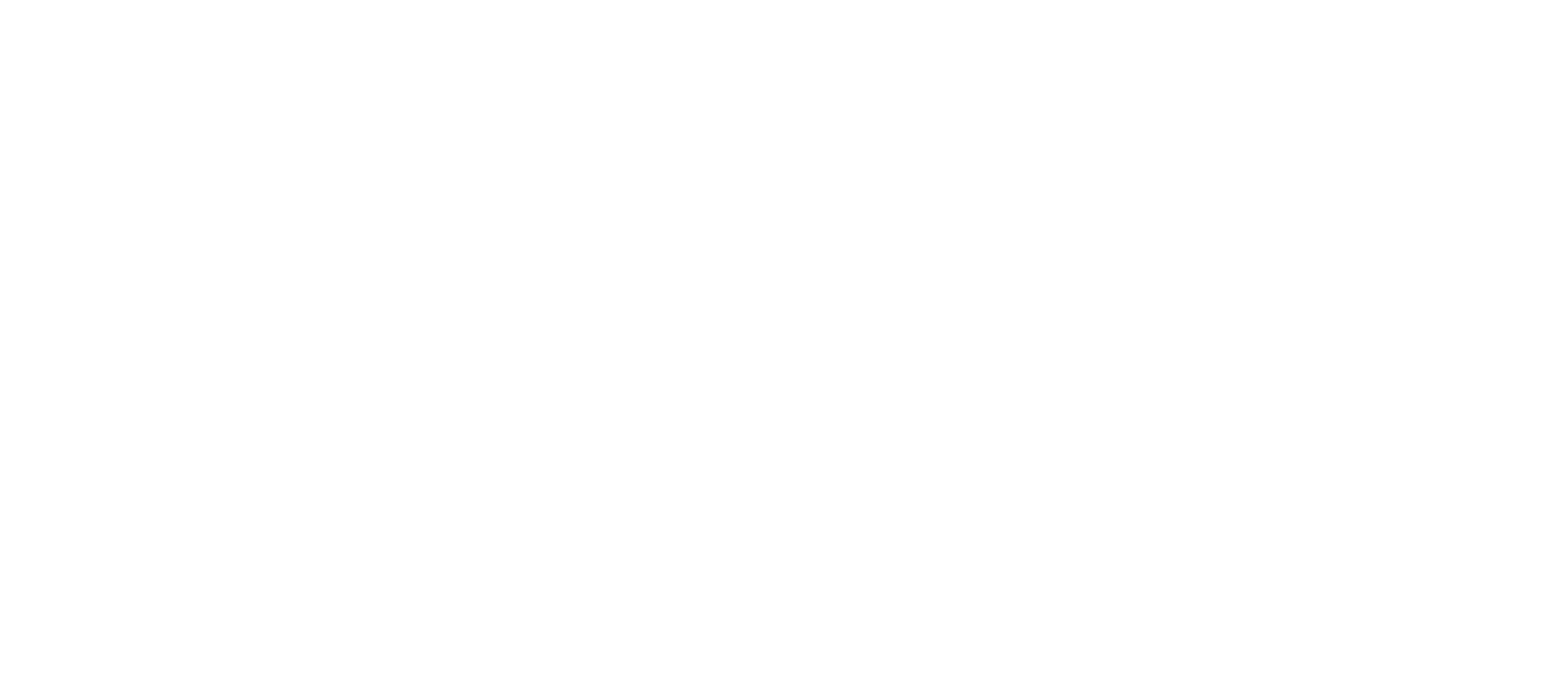
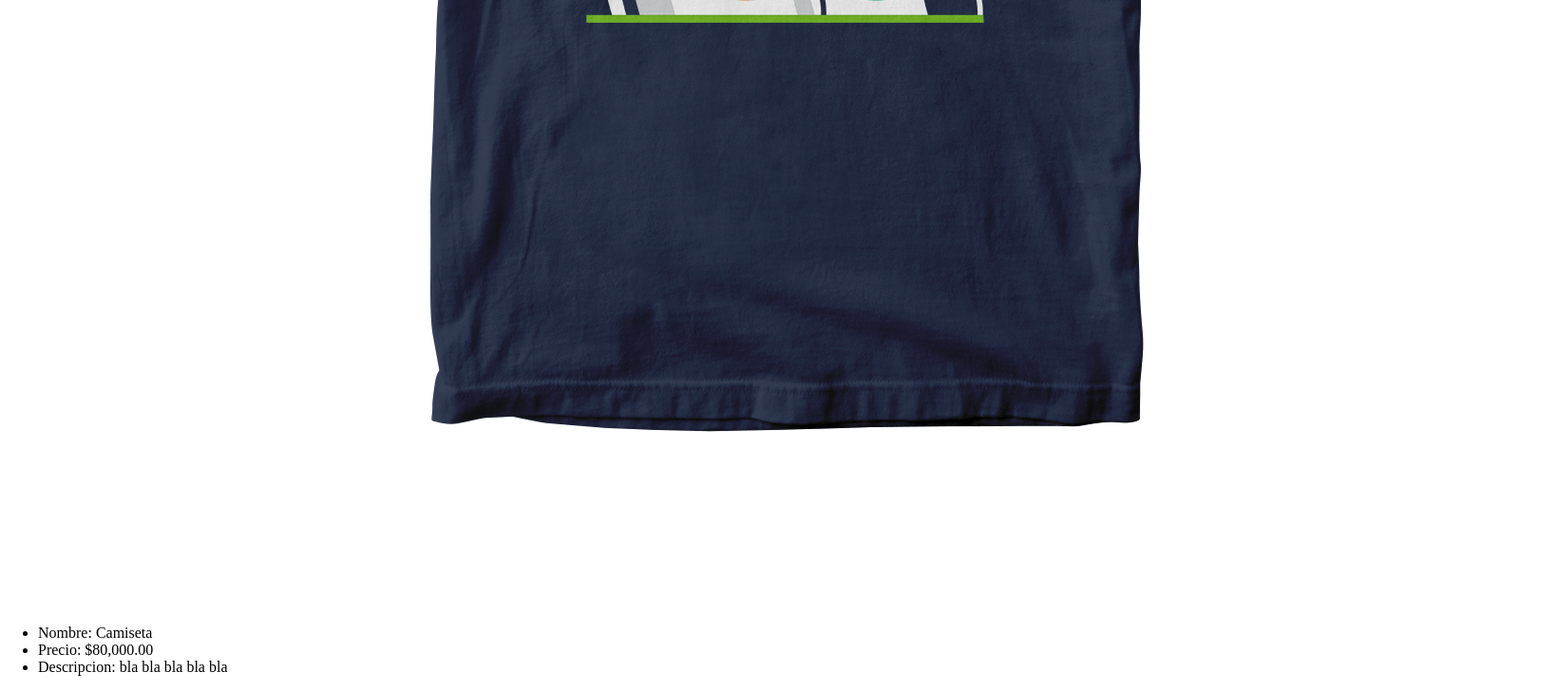
Before and after one commit to kevinGarcia15/Angularplatzi, an Angular app: page /products/1 in a window 1280 px wide. Shown: the part 843-1571 px from the top of the page at 95% size, 1639 px wide, since content can reach past the window. Before the commit the page ends 800 px from the top, so only its background shows below. Built offline with nearby package versions, Linux system fonts and the light colour scheme.

Commit message:
creando el link para detalle del producto

```diff
--- a/src/app/components/product.component.html
+++ b/src/app/components/product.component.html
@@ -1,7 +1,7 @@
 <h3 appHighlight>{{producto.title | uppercase}}</h3>
-    <img [src]="producto.image" alt="">
-    <strong>{{producto.price | currency}}</strong>
-    <p>{{producto.description | slice:1:10}}</p>
-    <p>{{today | date:'HH:mm'}}</p>
-    <button (click)="addCart()">Agregar al carrito</button>
-<hr>
+<img [src]="producto.image" alt="">
+<strong>{{producto.price | currency}}</strong>
+<p>{{producto.description | slice:1:10}}</p>
+<p>{{today | date:'HH:mm'}}</p>
+<button (click)="addCart()">Agregar al carrito</button>
+<a [routerLink]="['/products', producto.id]">Ver detalle</a>
--- a/src/app/product-detail/product-detail.component.html
+++ b/src/app/product-detail/product-detail.component.html
@@ -1 +1,10 @@
-<p>product-detail works!</p>
+<div>
+    <img [src]="product.image" alt="">
+</div>
+<div>
+    <ul>
+        <li>Nombre: {{product.title}}</li>
+        <li>Precio: {{product.price | currency}}</li>
+        <li>Descripcion: {{product.description}}</li>
+    </ul>
+</div>
--- a/src/app/product-detail/product-detail.component.ts
+++ b/src/app/product-detail/product-detail.component.ts
@@ -1,14 +1,20 @@
 import { Component, OnInit } from '@angular/core';
 import { ActivatedRoute, Params } from '@angular/router'
- import { ProductsService } from '../products.service';
+import { product } from '../product.model';
+import { ProductsService } from '../products.service';
 
 @Component({
   selector: 'app-product-detail',
   templateUrl: './product-detail.component.html',
   styleUrls: ['./product-detail.component.scss']
 })
+
+
 export class ProductDetailComponent implements OnInit {
-
+  /**la variable product almacenara nuestros datos proveidas por el
+   * servicio
+   */
+  product: product;
   constructor(
     private route: ActivatedRoute,
     private productService: ProductsService
@@ -18,8 +24,7 @@ export class ProductDetailComponent implements OnInit {
     /**aqui podemos recoger los parametros */
     this.route.params.subscribe((params: Params)=>{
       const id = params.id
-      const product = this.productService.getProduct(id)
-      console.log(product)
+      this.product = this.productService.getProduct(id)
     })
   }
 
```
